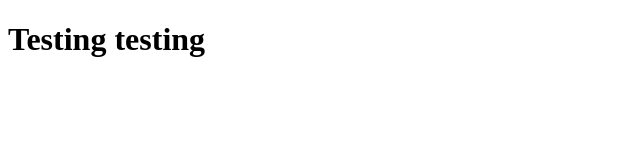
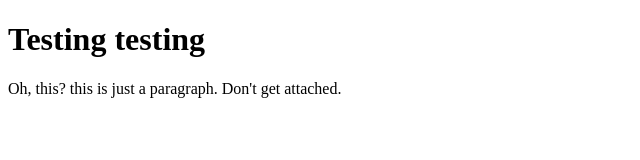
Before and after one commit to ojayii/demo, a plain HTML site: page index.html in a window 1280 px wide. Shown: the whole page, without its empty margins (0-640 px from the left). Drawn offline with Linux system fonts and the light colour scheme.

Commit message:
yet another commit

```diff
--- a/index.html
+++ b/index.html
@@ -7,5 +7,6 @@
 </head>
 <body>
     <h1>Testing testing</h1>
+    <p>Oh, this? this is just a paragraph. Don't get attached.</p>
 </body>
 </html>
```
